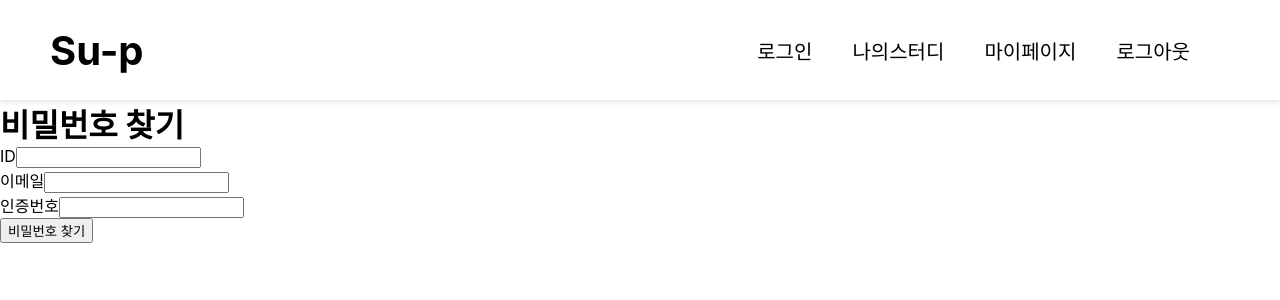
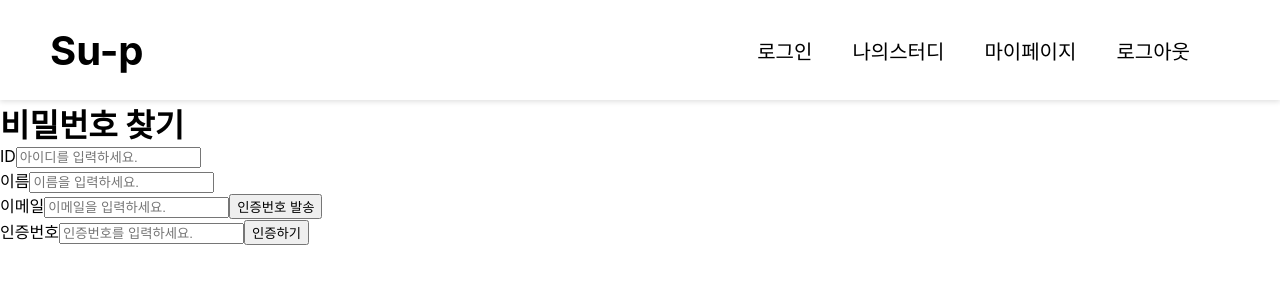
Before and after one commit to seoyeonDev/Su-p, a React (Create React App) app in the folder Frontend/: page /findPwd in a window 1280 px wide. Shown: the top 300 px of the page. Built offline with nearby package versions, Linux system fonts and the light colour scheme.

Commit message:
#312 : 김혜원 : member 비밀번호 찾기 : member 비밀번호 (아이디, 이름, 이메일) 검사하기

```diff
--- a/Frontend/src/App.js
+++ b/Frontend/src/App.js
@@ -5,6 +5,7 @@ import Header from './components/Header';
 import Home from "./routes/Home";
 import Join from "./pages/member/Join"
 import Login from "./pages/member/Login";
+import MemberChangePwd from "./pages/member/ChangePwd";
 import AddPost from "./pages/mystudy/CreatePost"
 import MyStudy from "./pages/mystudy/MyStudy";
 
@@ -46,6 +47,7 @@ function App() {
         <Route path="/findId" element={<FindId/>}></Route>
         <Route path="/findPwd" element={<FindPwd/>}></Route>
         <Route path="/inputPassword" element={<InputPassword/>}></Route>
+        <Route path="/memberChangePwd" element={<MemberChangePwd/>}></Route>
 
         {/* 스터디그룹 */}
         <Route path="/studylist" element={<StudyList/>}></Route>
--- /dev/null
+++ b/Frontend/src/pages/member/ChangePwd.js
@@ -0,0 +1,32 @@
+import React, { useState } from 'react';
+
+function ChangePwd() {
+    const [password, setPassword] = useState('');
+    const [checkPassword, setCheckPassword] = useState('');
+
+    const changePassword = async()=>{
+        if(password === checkPassword){
+            // TODO. 비밀번호 변경
+        } else {
+            // 비밀번호 불일치
+        }
+    }
+
+    return (
+        <div>
+            <div>
+                <label>비밀번호 입력</label>
+                <input type="text" name={"password"} placeholder={"비밀번호를 입력하세요."} onChange={(e) => setPassword(e.target.value)} />
+            </div>
+            <div>
+                <label>비밀번호 재입력</label>
+                <input type="text" name={"checkPassword"} placeholder={"비밀번호를 재입력하세요."} onChange={(e) =>setCheckPassword(e.target.value)} />
+            </div>
+            <div>
+                <button onClick={changePassword}>비밀번호 변경</button>
+            </div>
+        </div>
+    );
+}
+
+export default ChangePwd;
--- a/Frontend/src/pages/member/FindPwd.js
+++ b/Frontend/src/pages/member/FindPwd.js
@@ -1,30 +1,140 @@
-import React, { Component } from 'react';
+import React, { useState, useEffect } from 'react';
+import { useNavigate } from 'react-router-dom';
+import axios from 'axios';
 
-class FindPwd extends Component {
+function FindPwd() {
+    const navigate = useNavigate();
+    const [userId, setUserId] = useState('');
+    const [userName, setUserName] = useState('');
+    const [email, setEmail] = useState('');
+    const [inputEmailNumber, setInputEmailNumber] = useState('');
+    const [emailTime, setEmailTime] = useState(10 * 60);            // 이메일 10분
+    const [emailSent, setEmailSent] = useState(false);              // 이메일 발송됐을 때 타이머 보이게 만들기
+
+    useEffect(() => {
+        if (emailTime > 0) {
+            const timer = setTimeout(() => setEmailTime(emailTime - 1), 1000); // 1초 후 실행
+            return () => clearTimeout(timer);
+        }
+    }, [emailTime])
+
+    // 메시지
+    const [messages, setMessages] = useState({
+        emailSendMsg: '',
+        emailMsg: ''
+    });
+
+    const setMessage = (key, value) => {
+        setMessages((prevMessages) => ({
+            ...prevMessages,
+            [key]: value,
+        }));
+    };
 
 
-    render() {
+    const emailChk = async () => {
+        if (!email.includes("@")) {
+            setMessage('emailSendMsg', '유효한 이메일을 입력해주세요');
+        } else if (whitespaceCheck(email)) {
+            setMessage('emailSendMsg', '이메일에 공백이 들어갈 수 없습니다.');
+        } else {
+            axios.get(`http://localhost:3000/member/chkPwd`, {
+                params: {
+                    id: userId,
+                    name: userName,
+                    email: email
+                }
+            })
+                .then(response => {
+                    if (response.data > 0) {
+                        sendEmail();
+                    } else {
+                        setMessage('emailSendMsg', '일치하는 사용자를 찾을 수 없습니다.');
+                    }
+                })
+        }
+    }
+
+    // 이메일 인증
+    const sendEmail = async () => {
+        axios.post(`http://localhost:3000/mail/mailSend?mail=${email}`)
+            .then(response => {
+                console.log(response);
+                if (response.data.success) {
+                    setEmailTime(10 * 60);
+                    setEmailSent(true);
+                    setMessage('emailSendMsg', '이메일로 인증번호를 발송하였습니다.');
+                } else {
+                    setMessage('emailSendMsg', '인증번호 발송에 실패하였습니다.');
+                }
+            }).catch(error => {
+                console.log(error);
+            });
+    }
+
+    // 이메일 인증 번호 확인
+    const emailNumChk = async () => {
+        axios.get(`http://localhost:3000/mail/mailCheck`, {
+            params: {
+                userNumber: inputEmailNumber
+            }
+        })
+            .then(response => {
+                if (response.data === true && (minutes > 0 || seconds > 0)) {
+                    setEmailSent(false);
+                    navigate('/memberChangePwd');
+                } else if (minutes === 0 && seconds === 0) {
+                    setMessage('emailMsg', '이메일 유효 시간을 확인해주세요.');
+                } else {
+                    setMessage('emailMsg', '이메일 인증에 실패하였습니다.');
+                }
+            }).catch(error => {
+                console.log(error);
+            });
+    }
+
+    // 공백 검사
+    const whitespaceCheck = (value) => {
+        if (value.includes(" ")) {
+            return true;
+        } else {
+            return false;
+        }
+    }
+
+    const minutes = Math.floor((emailTime || 0) / 60);
+    const seconds = (emailTime || 0) % 60;
+
     return (
         <div>
             <h1>비밀번호 찾기</h1>
             <div>
-                    ID
-                    <input type="text" />
+                <label>ID</label>
+                <input type="text" name={userId} placeholder={"아이디를 입력하세요."} onChange={(e) => setUserId(e.target.value)} />
             </div>
             <div>
-                    이메일
-                    <input type="text" />
+                <label>이름</label>
+                <input type="text" name={userName} placeholder={"이름을 입력하세요."} onChange={(e) => setUserName(e.target.value)} />
             </div>
             <div>
-                    인증번호
-                    <input type="text" />
+                <label>이메일</label>
+                <input name={"email"} type="text" placeholder={"이메일을 입력하세요."} value={email} onChange={(e) => setEmail(e.target.value)} />
+                <button type="button" onClick={emailChk}>인증번호 발송</button>
+                <div id="emailTimeChk" style={{ display: emailSent ? 'block' : 'none' }}>
+                    {minutes.toString().padStart(2, '0')}:{seconds.toString().padStart(2, '0')}
+                    {/* 이메일 인증 관련 컴포넌트 */}
                 </div>
-                <button>비밀번호 찾기</button>
+                <div>{messages.emailSendMsg}</div>
+            </div>
+            <div>
+                <label>인증번호</label>
+                <input name={"verificationCode"} type="text" placeholder={"인증번호를 입력하세요."} value={inputEmailNumber} onChange={(e) => setInputEmailNumber(e.target.value)} />
+                <button type="button" onClick={emailNumChk}>인증하기</button>
+                <div>{messages.emailMsg}</div>
+            </div>
         </div>
     );
 }
-}
-
 
 
 export default FindPwd;
```
Lines whose indentation alone changed are shown as unchanged.
